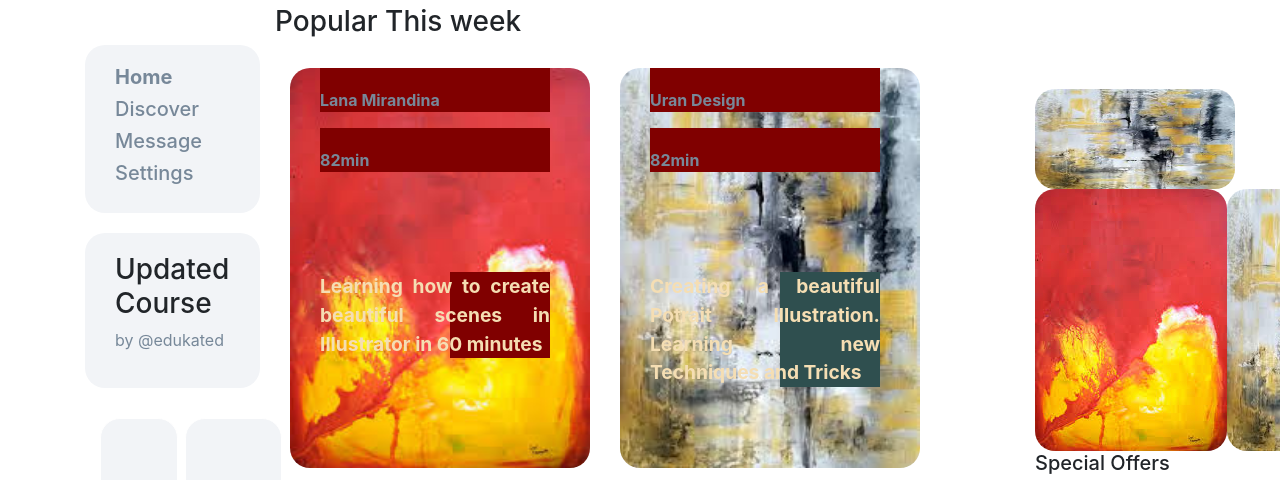
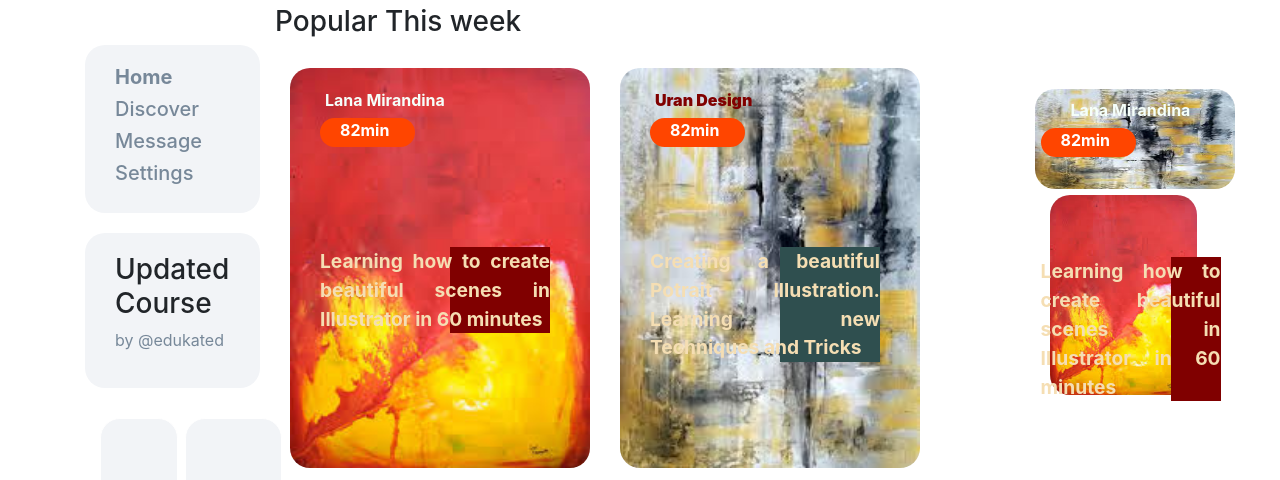
Before and after one commit to aman11srivastava/Skynox-Tech, a plain HTML site: page index.html in a window 1280 px wide. Shown: the part 103-583 px from the top of the page. Drawn offline with Linux system fonts and the light colour scheme.

Commit message:
Second commit

```diff
--- a/index.html
+++ b/index.html
@@ -53,7 +53,7 @@
                 <div style="display:flex;" class="container content-wrapper">
                     <img src="./one.jpg" alt="first-card">
                     <div class="text-wrapper">
-                        <p id="box">Lana Mirandina</p>
+                        <p id="boxes" style="color: mintcream;">Lana Mirandina</p>
                         <p id="box">82min</p>
                         <div class="p-box-one">
                             <p id="bottom">
@@ -63,7 +63,7 @@
                     </div>
                     <img src="./two.jpg" style="margin-left: 70px;" alt="first-card">
                     <div class="text-wrapper">
-                        <p id="box">Uran Design</p>
+                        <p id="boxes" style="color:maroon; font-weight: 900;">Uran Design</p>
                         <div id="box-small-one">
                             <p id="box">82min</p>
                         </div>
@@ -100,10 +100,65 @@
 
                 <!-- THIRD COLUMN 2 SIDE BOXES  -->
 
-                <div style="display: flex;">
+                <div style="display:flex;" class="container content-wrapper-side">
+                    <img src="./one.jpg" alt="first-card">
+                    <div class="text-wrapper-side">
+                        <p id="boxes-side" style="color: mintcream;">Lana Mirandina</p>
+                        <p id="box-side">82min</p>
+                        <div class="p-box-one-side">
+                            <p id="bottom-side">
+                                Learning how to create beautiful scenes in Illustrator in 60 minutes
+                            </p>
+                        </div>
+                    </div>
+                    <img src="./two.jpg" style="margin-left: 70px;" alt="first-card">
+                    <div class="text-wrapper-side">
+                        <p id="boxes" style="color:maroon; font-weight: 900;">Uran Design</p>
+                        <div id="box-small-one-side">
+                            <p id="box">82min</p>
+                        </div>
+                        <div class="p-box-two-side">
+                            <p id="bottom-side">
+                                Creating a beautiful Potrait Illustration. Learning new Techniques and Tricks
+                            </p>
+                        </div>
+                    </div>
+
+                </div>
+
+
+
+
+
+
+
+                <!-- <div class="container content-wrapped-side">
+                    <div style="display: flex;">
+                        <img src="one.jpg" alt="">
+                        <div class="text-wrapper-side-one">
+                            <p id="box-one">Uran Design</p>
+                            <p id="box-two">49min</p>
+                            <p>
+                                Secret Garden great tutorial for Middle Illustrators
+                            </p>
+                        </div>
+                    </div>
+                    <div>
+                        <img src="two.jpg" alt="">
+                        <div class="text-wrapper-side-two">
+                            <p id="box-three">Uran Design</p>
+                            <p id="box-four">53min</p>
+                            <p>
+                                Best tips for Drawing some Good Thematic Illustration
+                            </p>
+                        </div>
+                    </div>
+                </div>   -->
+
+                <!-- <div style="display: flex;">
                     <img src="one.jpg" alt="5">
                     <img src="two.jpg" alt="6">
-                </div>
+                </div> -->
                 <h5>Special Offers</h5>
                 <div class="container content-wrapper-new">
                     <img src="./one.jpg" id="special" alt="first-card">
--- a/style.css
+++ b/style.css
@@ -138,15 +138,23 @@ img{
       margin-left: -20%;
   }
 
-
-  .text-wrapper h1{
-      text-align: center;
+  #boxes{
+    font-weight: bolder;
+    padding-left: 30px;
+    border-radius: 20px;
+    padding-top: 20px;
+    margin-left: -130px;
   }
 
   #box{
-    background-color: maroon;
+    background-color:orangered;
     font-weight: bolder;
-    padding-top: 20px;
+    color: white;
+    padding-bottom: 5px;
+    margin-top: -10px;
+    width: 95px;
+    padding-left: 20px;
+    border-radius: 20px;
     margin-left: -130px;
   }
 
@@ -157,9 +165,11 @@ img{
       margin-left: -130px;
       text-align: justify;
       font-size: 1.2rem;
+
   }
 
   .p-box-one{
+      width: inherit;
       background-color: maroon;
   }
 
@@ -234,4 +244,64 @@ img{
 
 /* THIRD COLUMN 2 SIDE BOXES  */
 
-/* BOX 1 */
+.content-wrapper-side{
+    width: 100px;
+    margin: 4% 10% 5% 10%;
+}
+
+.content-wrapper-side img{
+    width: 200px;
+    height: 200px;
+}
+
+.text-wrapper-side{
+    width: 50px;
+    position: relative;
+    margin-top: -90%;
+    margin-left: -20%;
+}
+
+#boxes-side{
+  font-weight: bolder;
+  padding-left: 30px;
+  border-radius: 20px;
+  padding-top: 20px;
+  margin-left: -130px;
+}
+
+#box-side{
+  background-color:orangered;
+  font-weight: bolder;
+  color: white;
+  padding-bottom: 5px;
+  margin-top: -10px;
+  width: 95px;
+  padding-left: 20px;
+  border-radius: 20px;
+  margin-left: -130px;
+}
+
+#bottom-side{
+    color:wheat   ;
+    font-weight: bolder;
+    margin-top: 100px;
+    margin-left: -130px;
+    text-align: justify;
+    font-size: 1.2rem;
+
+}
+
+.p-box-one-side{
+    width: inherit;
+    background-color: maroon;
+}
+
+.p-box-two-side{
+    background-color: darkslategrey;
+}
+
+.box-small-one-side{
+    background-color: maroon;
+    height: 30px;
+    width: 30px;
+}
```
